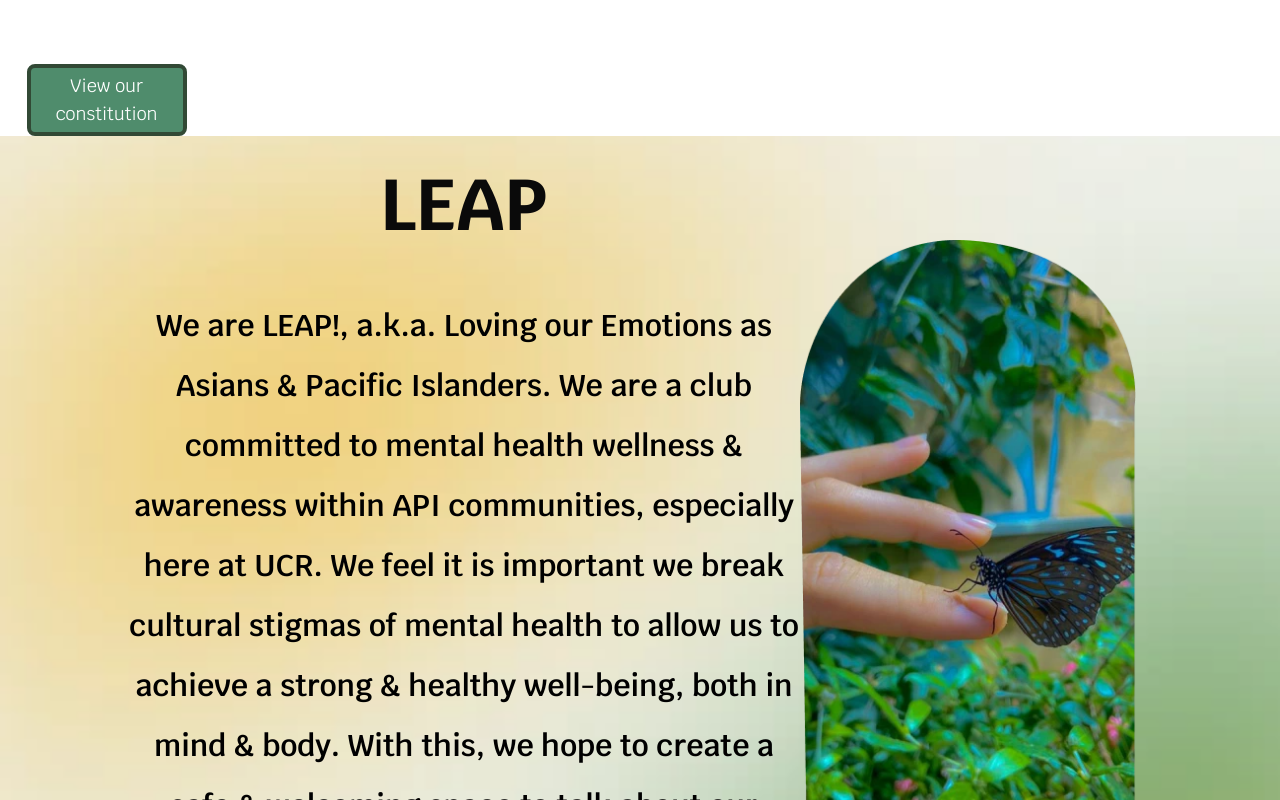
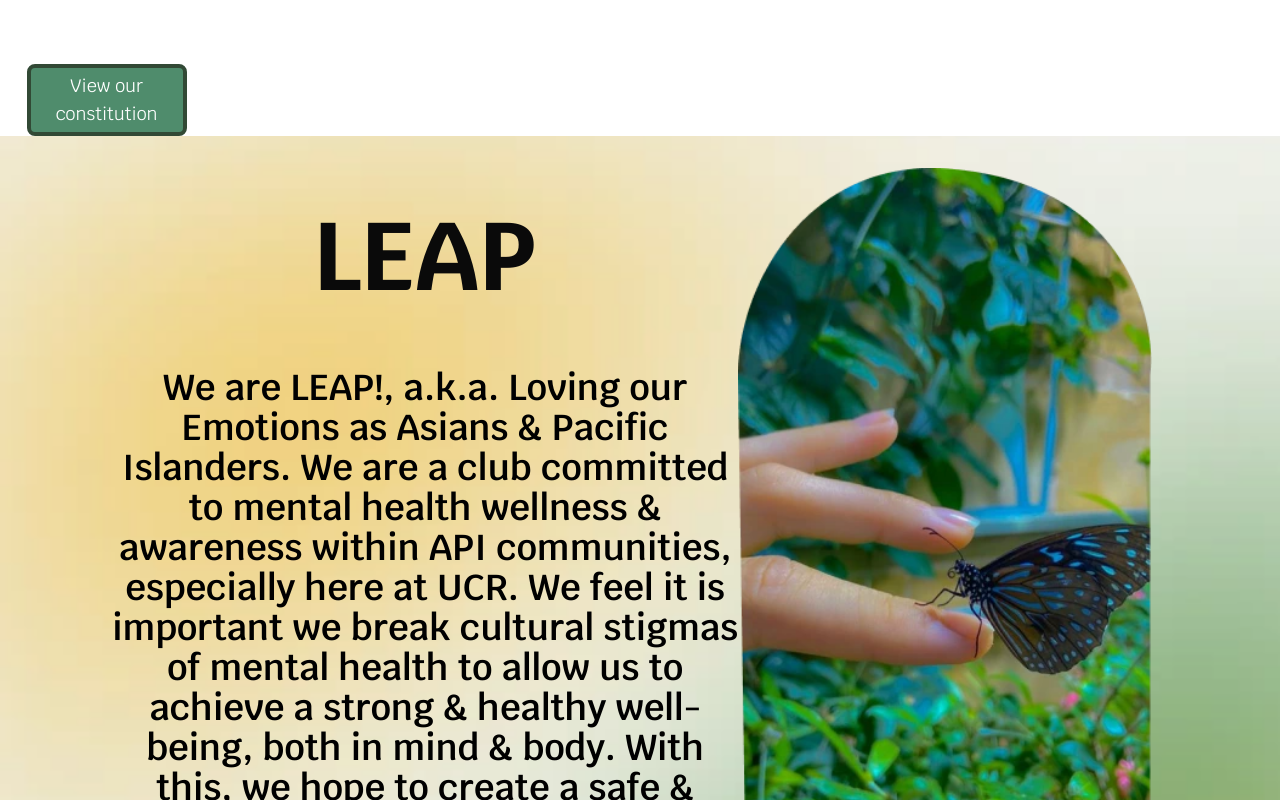
Before and after one commit to acm-ucr/leap-website, a Next.js app: page /about in a window 1280 px wide. Shown: the part 760-1560 px from the top of the page. Built offline with nearby package versions, Linux system fonts and the light colour scheme.

Commit message:
added resizing; not complete, want to check with Team Leads

```diff
--- a/src/components/about/Leap.tsx
+++ b/src/components/about/Leap.tsx
@@ -9,10 +9,12 @@ const Leap = () => {
       className="bg-cover bg-center bg-no-repeat"
       style={{ backgroundImage: `url(${BackgroundImg.src})` }}
     >
-      <div className="ml-8 flex items-center p-8 text-center lg:ml-24">
-        <div className="w-2/3">
-          <h2 className="mb-14 font-leap text-7xl font-bold">LEAP</h2>
-          <p className="max-w-1xl mt-14 font-leap text-3xl font-semibold leading-loose text-black">
+      <div className="flex items-center p-8 text-center sm:ml-12 md:ml-16 lg:ml-20">
+        <div className="w-2/3 font-leap">
+          <h2 className="sm:text-6x1 font-bold sm:mb-6 md:mb-10 md:text-7xl lg:mb-12 lg:text-8xl">
+            LEAP
+          </h2>
+          <p className="max-w-1xl md:text-3x1 font-semibold leading-loose text-black sm:mt-8 sm:text-2xl md:mt-12 lg:mt-16 lg:text-4xl">
             We are LEAP!, a.k.a. Loving our Emotions as Asians & Pacific
             Islanders. We are a club committed to mental health wellness &
             awareness within API communities, especially here at UCR. We feel it
@@ -23,13 +25,11 @@ const Leap = () => {
           </p>
         </div>
 
-        <div className="mr-4 flex w-1/3 justify-end lg:mr-28">
+        <div className="md:mr-18 flex justify-end sm:mr-14 lg:mr-24">
           <Image
             src={ButterflyImg}
             alt="Butterfly"
-            width={400}
-            height={1000}
-            className=""
+            className="sm:h-[450px] sm:w-[250px] md:h-[650px] md:w-[350px] lg:h-[800px] lg:w-[500px]"
           />
         </div>
       </div>
--- a/src/components/home/Description.tsx
+++ b/src/components/home/Description.tsx
@@ -5,13 +5,11 @@ import FlowerImg from "@/public/assets/home/description.webp";
 
 const Description = () => {
   return (
-    <div className="ml-96 mt-28 flex items-start justify-center">
+    <div className="md:ml-88 flex items-start justify-center sm:ml-80 sm:mt-20 md:mt-24 lg:ml-96 lg:mt-28">
       <Image
         src={FlowerImg}
         alt="Flowers"
-        width={450}
-        height={550}
-        className=""
+        className="sm:h-[350px] sm:w-[250px] md:h-[450px] md:w-[350px] lg:h-[550px] lg:w-[450px]"
       />
     </div>
   );
--- a/src/components/home/Description_Component.tsx
+++ b/src/components/home/Description_Component.tsx
@@ -4,11 +4,11 @@ import Description from "@/components/home/Description";
 const Description_Component = () => {
   return (
     <div className="flex items-start bg-leap-dark-green">
-      <div className="mt-24 flex flex-1 items-start justify-center">
+      <div className="flex flex-1 items-start justify-center sm:mt-16 md:mt-20 lg:mt-24">
         <Description />
       </div>
 
-      <div className="mt-24 flex flex-1 items-start justify-center">
+      <div className="flex flex-1 items-start justify-center sm:mt-16 md:mt-20 lg:mt-24">
         <Value_Box />
       </div>
     </div>
--- a/src/components/home/Value_Box.tsx
+++ b/src/components/home/Value_Box.tsx
@@ -4,11 +4,11 @@ const Value_Box = () => {
   const topics = ["Awareness", "Community", "Safety", "Mental Health"];
   return (
     <div className="flex min-h-screen items-start justify-end">
-      <div className="mr-52 grid w-full max-w-xs grid-cols-1 gap-4">
+      <div className="grid w-full max-w-xs grid-cols-1 gap-4 sm:mr-44 md:mr-48 lg:mr-52">
         {topics.map((topic, index) => (
           <div
             key={index}
-            className="flex h-40 w-72 items-center justify-center border-2 border-white bg-leap-mid-green p-2 text-center font-leap text-3xl text-white shadow-lg shadow-leap-light-green"
+            className="md:h-35 sm:h-30 md:text-2x1 sm:text-x1 flex w-72 items-center justify-center border-2 border-white bg-leap-mid-green p-2 text-center font-leap text-white shadow-lg shadow-leap-light-green lg:h-40 lg:text-3xl"
           >
             {topic}
           </div>
```
